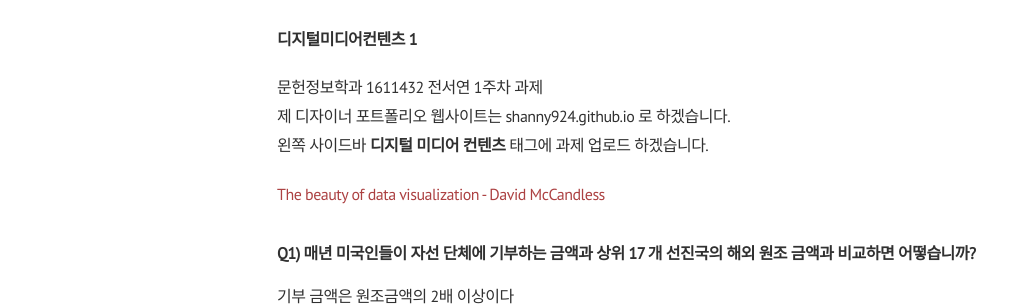
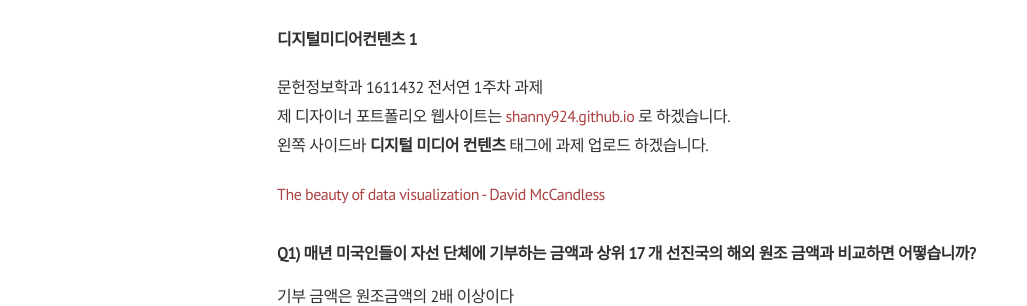
Before and after one commit to shanny924/shanny924.github.io, a Jekyll site: the page built from _posts/2020-03-17-dmc#1.md, in a window 1280 px wide and 900 px high. Shown: the part 233-539 px from the top of the window, without its empty margins (3-1030 px from the left). Built offline with Jekyll 4.4.1, drawn with Linux system fonts in a browser that asks for light colours; nearby versions of some CDN libraries; comment, search, counter and statistics services are not loaded; some of the changed lines change nothing that is shown.

Commit message:
Update 2020-03-17-dmc#1.md

```diff
--- a/_posts/2020-03-17-dmc#1.md
+++ b/_posts/2020-03-17-dmc#1.md
@@ -9,7 +9,7 @@ tag: [디지털미디어컨텐츠]
 
 
 문헌정보학과 1611432 전서연 1주차 과제
-제 디자이너 포트폴리오 웹사이트는 shanny924.github.io 로 하겠습니다.
+제 디자이너 포트폴리오 웹사이트는 [shanny924.github.io](shanny924.github.io) 로 하겠습니다.
 왼쪽 사이드바 **디지털 미디어 컨텐츠** 태그에 과제 업로드 하겠습니다.
 
 [The beauty of data visualization - David McCandless](https://www.ted.com/talks/david_mccandless_the_beauty_of_data_visualization?utm_campaign=tedspread&utm_medium=referral&utm_source=tedcomshare)
```
